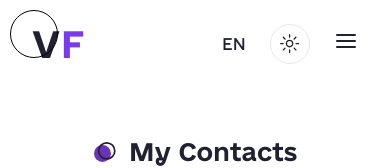
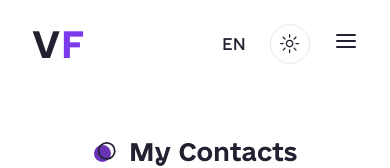
Before and after one commit to volodymyrfilon/portfolio-website, a Next.js app: page /en/contacts in a window 390 px wide. Shown: the top 168 px of the page. Built offline with nearby package versions, Linux system fonts and the light colour scheme.

Commit message:
feat: cursor

```diff
--- a/src/components/shared/Cursor/Cursor.tsx
+++ b/src/components/shared/Cursor/Cursor.tsx
@@ -20,7 +20,7 @@ export const Cursor = () => {
 
   return (
     <motion.div
-      className="fixed z-[999] h-12 w-12 rounded-full border border-black dark:border-white"
+      className="fixed z-[999] hidden h-12 w-12 rounded-full border border-black dark:border-white lg:flex"
       animate={{ x: position.x + 10, y: position.y + 10 }}
     ></motion.div>
   );
```
